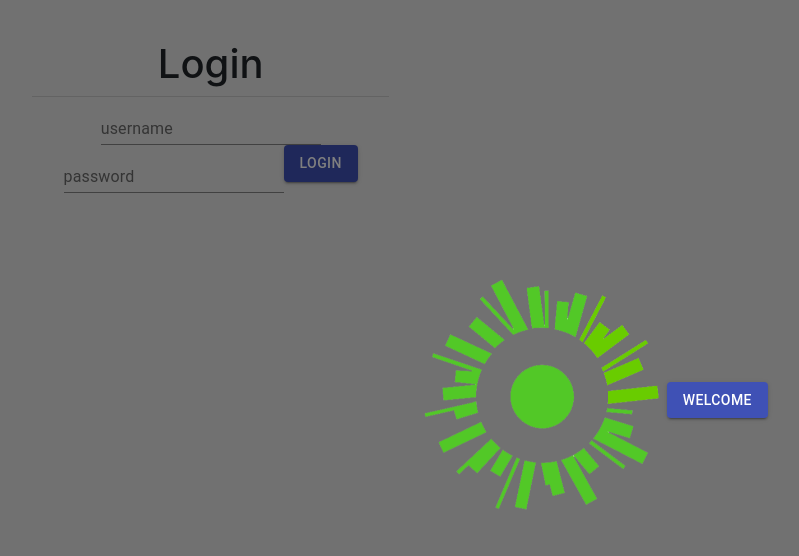
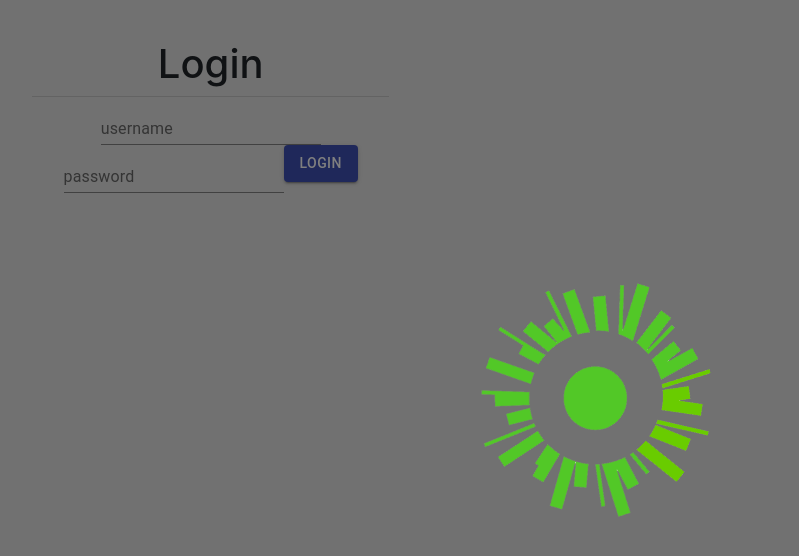
Before and after one commit to HoneyBeebus/loan_dolphins, a React (Create React App) app in the folder react-app/: page / in a window 1280 px wide. Shown: the top 556 px of the page, without its empty margins (48-847 px from the left). Built offline with nearby package versions, Linux system fonts and the light colour scheme.

Commit message:
Timeout backdrop

```diff
--- a/react-app/src/App.js
+++ b/react-app/src/App.js
@@ -11,11 +11,13 @@ import {Navigation} from './components/navBar'
 import {BrowserRouter, Route, Switch} from 'react-router-dom';
 import BasicLoginWrapper from './components/BasicLoginWrapper'
 
+import Backdrop from './components/Backdrop';
 
 function App() {
   return (
     <BrowserRouter>
     <div className="App">
+			<Backdrop />
       <BasicLoginWrapper>
         <Navigation/>
         <Switch>
--- a/react-app/src/components/Backdrop.jsx
+++ b/react-app/src/components/Backdrop.jsx
@@ -21,13 +21,11 @@ export default function SimpleBackdrop() {
     setOpen(!open); // this will fire on every change :(
 }, []);
 
+
   return (
     <div>
-      <Backdrop className={classes.backdrop} open={open}>
+      <Backdrop className={classes.backdrop} open={open} onLoad={() => {window.setTimeout(handleToggle, 1000);}}>
         <img class='App-logo' src='oportun_logo_circle.png' />
-        <Button variant="contained" color="primary" onClick={handleToggle}>
-            Welcome
-        </Button>
       </Backdrop>
     </div>
   );
--- a/react-app/src/pages/LoginPage.js
+++ b/react-app/src/pages/LoginPage.js
@@ -3,7 +3,6 @@ import { Button, TextField } from '@material-ui/core';
 import Lgrid from '../components/Lgrid';
 import Grid from '@material-ui/core/Grid';
 import Divider from '@material-ui/core/Divider';
-import Backdrop from '../components/Backdrop';
 
 class LoginPage extends React.Component {
 	constructor(props) {
@@ -23,7 +22,6 @@ class LoginPage extends React.Component {
 	render() {
 		return (
 		<div>
-			<Backdrop />
 			<Lgrid>
 				<Grid item xs={4}>
 					<h1>Login</h1>
```
